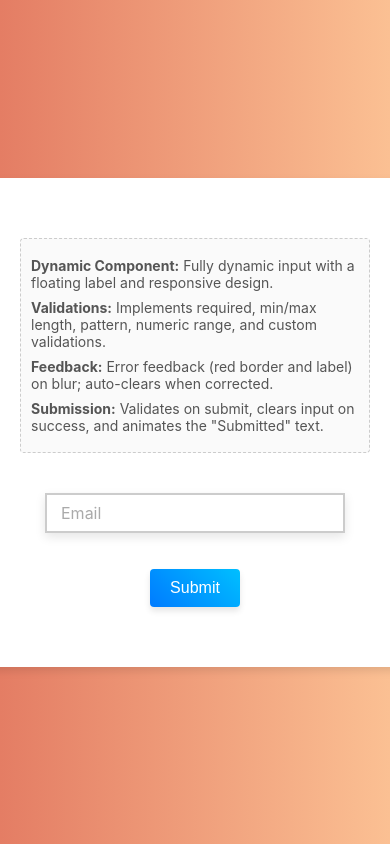
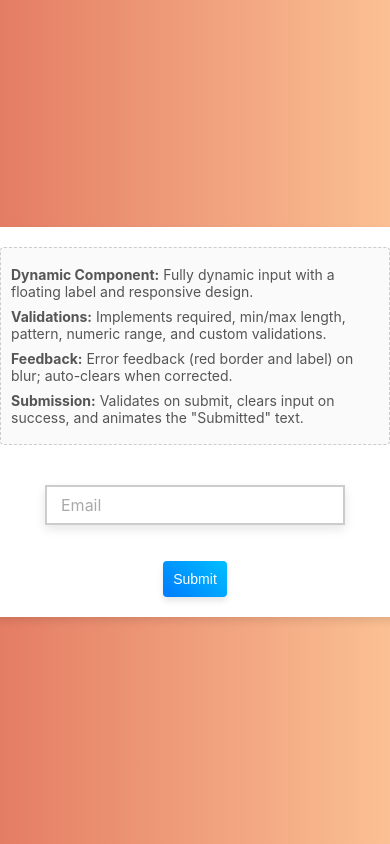
Before and after one commit to brawny271/dynamic-input, a React (Create React App) app: page / in a window 390 px wide. Shown: the top 844 px of the page. Built offline with nearby package versions, Linux system fonts and the light colour scheme.

Commit message:
UI Improvment

```diff
--- a/src/App.css
+++ b/src/App.css
@@ -11,9 +11,9 @@
   background: #fff;
   border-radius: 8px;
   box-shadow: 0 4px 8px rgba(0, 0, 0, 0.1);
-  padding: 60px;
-  width: auto;
-  min-width: 350px;
+  padding: 40px;
+  width: 100%;
+  max-width: 400px; /* Prevents stretching on larger screens */
   text-align: center;
 }
 
@@ -139,3 +139,19 @@ button.submit-btn:active {
     transform: translateY(0);
   }
 }
+
+@media (max-width: 480px) {
+  .card {
+    padding: 20px;
+  }
+
+  .input-container input {
+    font-size: 14px;
+    padding: 10px;
+  }
+
+  button.submit-btn {
+    font-size: 14px;
+    padding: 10px;
+  }
+}
```
